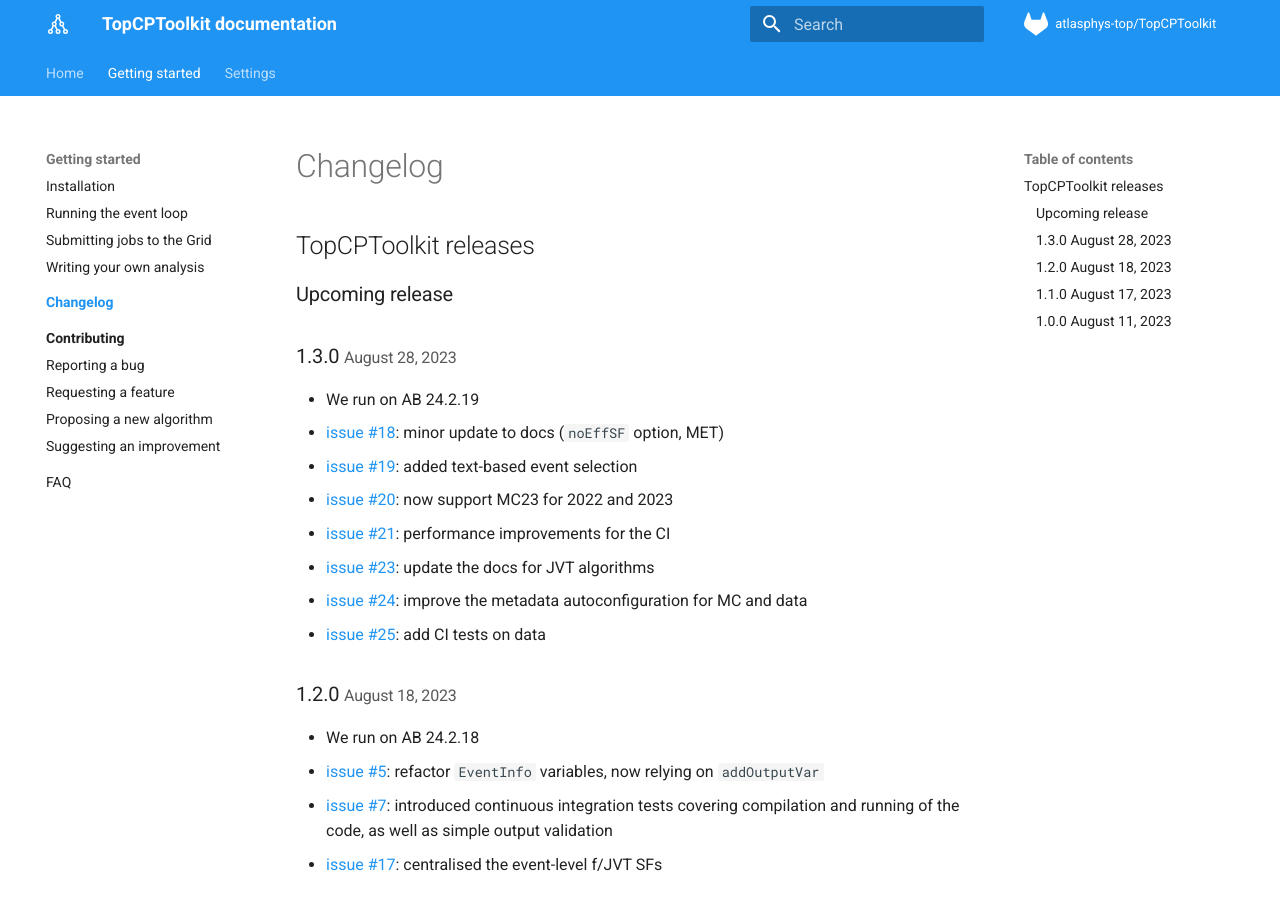
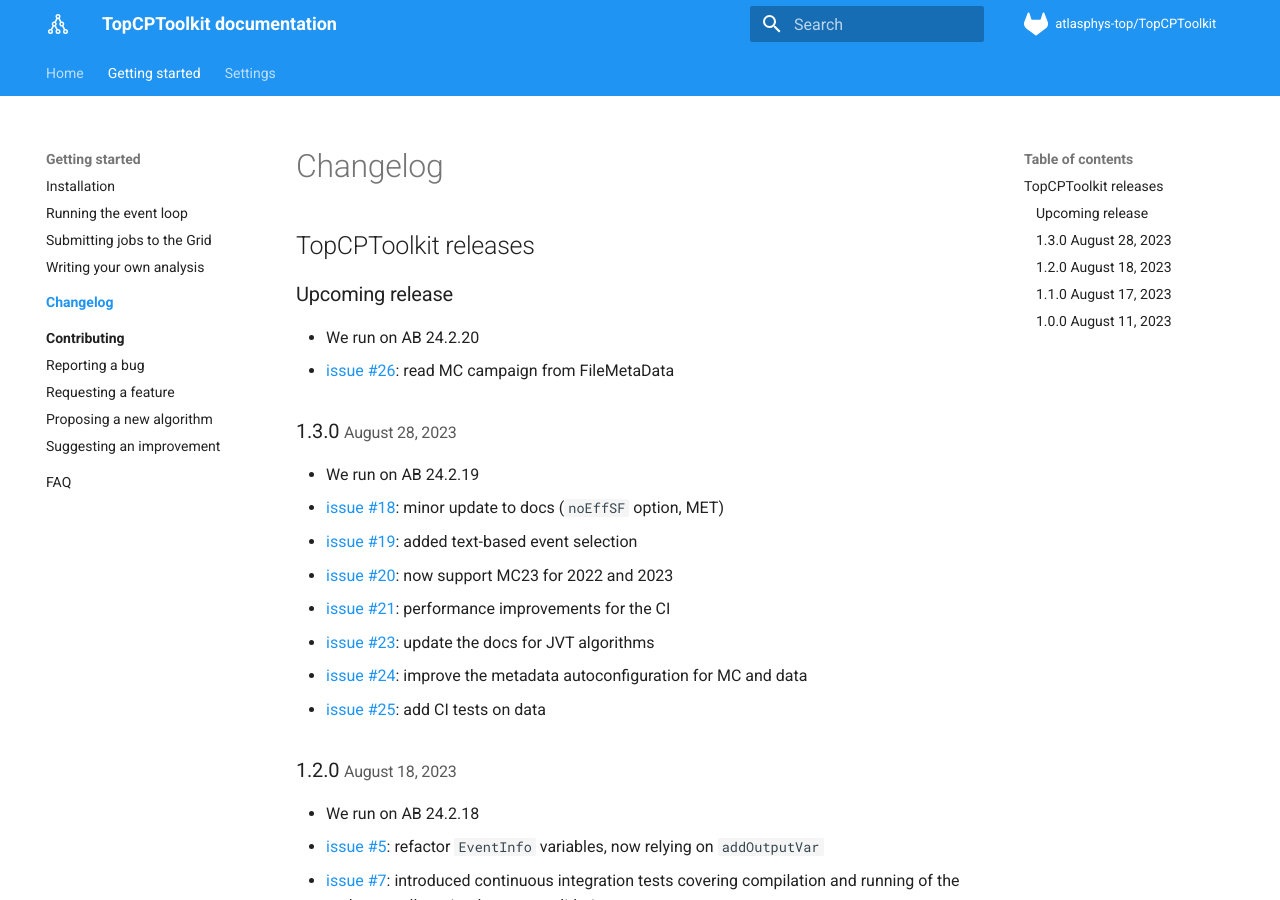
Before and after one commit to SuperNova76/TopCPToolKit, an MkDocs documentation site: the page built from docs/changelog/index.md, in a window 1280 px wide and 900 px high. Built offline with MkDocs 1.6.1 and Material for MkDocs 9.7.7, drawn with Linux system fonts in a browser that asks for light colours.

Commit message:
update changelog

```diff
--- a/docs/changelog/index.md
+++ b/docs/changelog/index.md
@@ -3,6 +3,9 @@
 ## TopCPToolkit releases
 
 ### Upcoming release
+
+- We run on AB 24.2.20
+- [issue #26](https://gitlab.cern.ch/atlasphys-top/reco/TopCPToolkit/-/issues/26): read MC campaign from FileMetaData
 
 ### 1.3.0 <small>August 28, 2023</small>
 
```
